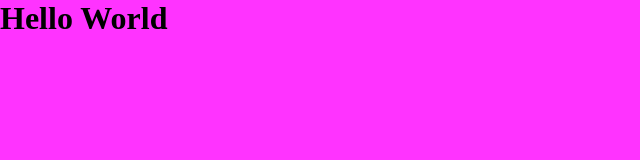
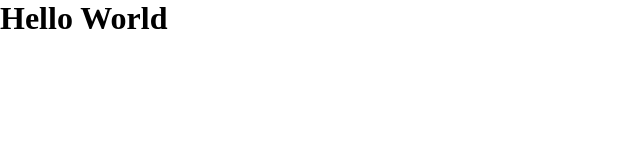
Before and after one commit to thvandat03/Yes, a plain HTML site: page Index.html in a window 1280 px wide. Shown: the whole page, without its empty margins (0-640 px from the left). Drawn offline with Linux system fonts and the light colour scheme.

Commit message:
update style.css

```diff
--- a/CSS/style.css
+++ b/CSS/style.css
@@ -6,6 +6,3 @@
   text-decoration: none;
 
 }
-body{
-  background-color: #f3f;
-}
```
